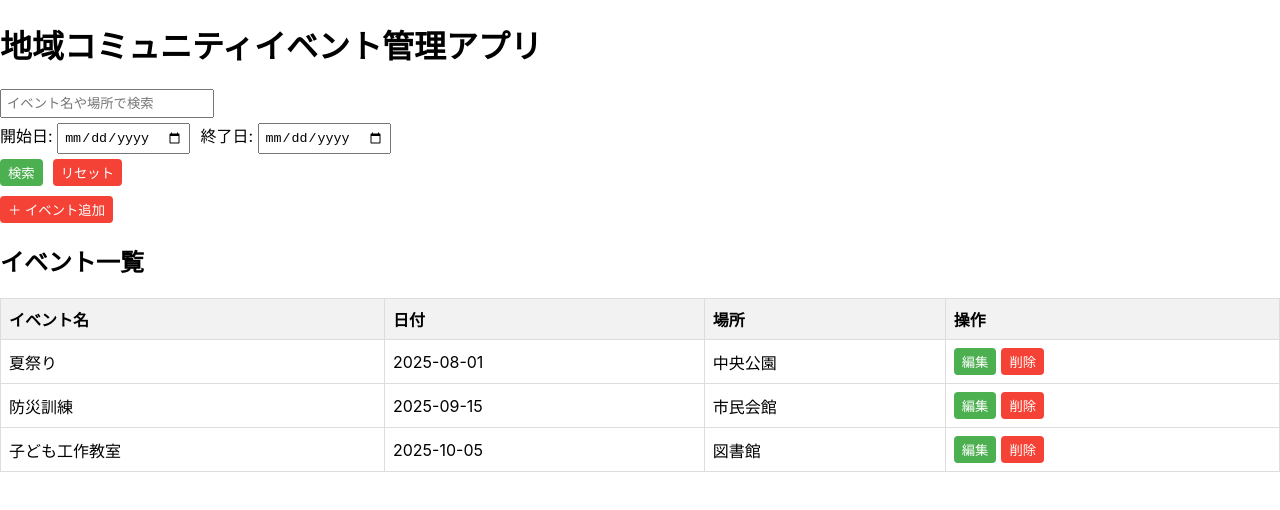
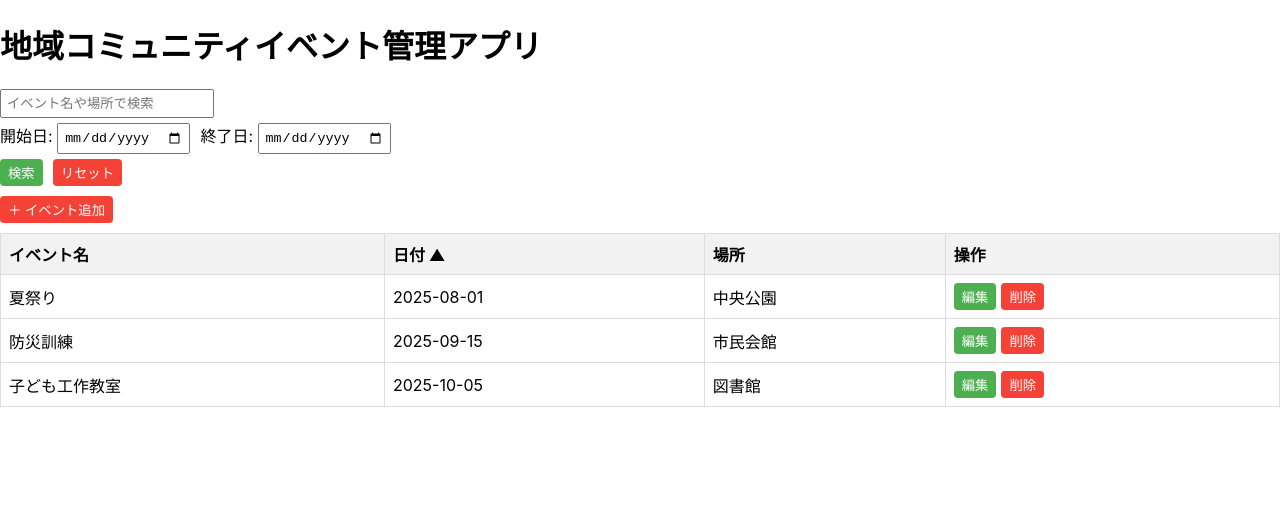
Before and after one commit to ninomiya-t123/community-events-app, a React (Create React App) app: page / in a window 1280 px wide. Shown: the top 510 px of the page. Built offline with nearby package versions, Linux system fonts and the light colour scheme; the HTML template or start-up script is replaced by a standard one.

Commit message:
ソート機能の追加

```diff
--- a/src/App.js
+++ b/src/App.js
@@ -21,6 +21,9 @@ function App() {
   const [searchTerm, setSearchTerm] = useState("");
   const [searchStartDate, setSearchStartDate] = useState("");
   const [searchEndDate, setSearchEndDate] = useState("");
+
+ // ソート用 state
+  const [sortConfig, setSortConfig] = useState({ key: "date", direction: "asc" });
 
   // 追加処理
   const addEvent = (newEvent) => {
@@ -91,6 +94,33 @@ function App() {
   };
 
 
+  // ソート処理
+  const sortedEvents = [...filteredEvents].sort((a, b) => {
+    const { key, direction } = sortConfig;
+    let comparison = 0;
+
+    if (a[key] < b[key]) {
+      comparison = -1;
+    } else if (a[key] > b[key]) {
+      comparison = 1;
+    }
+
+    return direction === "asc" ? comparison : -comparison;
+  });
+
+  // ソート切替関数
+  const handleSort = (key) => {
+    setSortConfig((prev) => {
+      if (prev.key === key) {
+        // 同じ列なら昇順⇔降順を切り替え
+        return { key, direction: prev.direction === "asc" ? "desc" : "asc" };
+      } else {
+        // 別の列を選んだ場合は昇順でスタート
+        return { key, direction: "asc" };
+      }
+    });
+  };
+
   return (
     <div>
       <h1>地域コミュニティイベント管理アプリ</h1>
@@ -150,7 +180,13 @@ function App() {
       </button>
 
       {/* イベント一覧 */}
-      <EventList events={filteredEvents} onDelete={deleteEvent} onEdit={editEvent} />
+      <EventList
+        events={sortedEvents}
+        onDelete={deleteEvent}
+        onEdit={editEvent}
+        onSort={handleSort}
+        sortConfig={sortConfig}
+      />
 
       {/* モーダル */}
       {isModalOpen && (
--- a/src/components/EventList.js
+++ b/src/components/EventList.js
@@ -1,16 +1,25 @@
 // src/components/EventList.js
 import React from "react";
 
-function EventList({ events, onDelete, onEdit }) {
+function EventList({ events, onDelete, onEdit, onSort, sortConfig }) {
+  const getSortIndicator = (key) => {
+    if (sortConfig.key !== key) return "";
+    return sortConfig.direction === "asc" ? " ▲" : " ▼";
+  };
+
   return (
-    <div>
-      <h2>イベント一覧</h2>
-      <table>
+    <table border="1" cellPadding="8" style={{ marginTop: "10px", borderCollapse: "collapse" }}>
       <thead>
         <tr>
-            <th>イベント名</th>
-            <th>日付</th>
-            <th>場所</th>
+          <th onClick={() => onSort("title")} style={{ cursor: "pointer" }}>
+            イベント名{getSortIndicator("title")}
+          </th>
+          <th onClick={() => onSort("date")} style={{ cursor: "pointer" }}>
+            日付{getSortIndicator("date")}
+          </th>
+          <th onClick={() => onSort("location")} style={{ cursor: "pointer" }}>
+            場所{getSortIndicator("location")}
+          </th>
           <th>操作</th>
         </tr>
       </thead>
@@ -28,7 +37,6 @@ function EventList({ events, onDelete, onEdit }) {
         ))}
       </tbody>
     </table>
-    </div>
   );
 }
 
```
Lines whose indentation alone changed are shown as unchanged.
